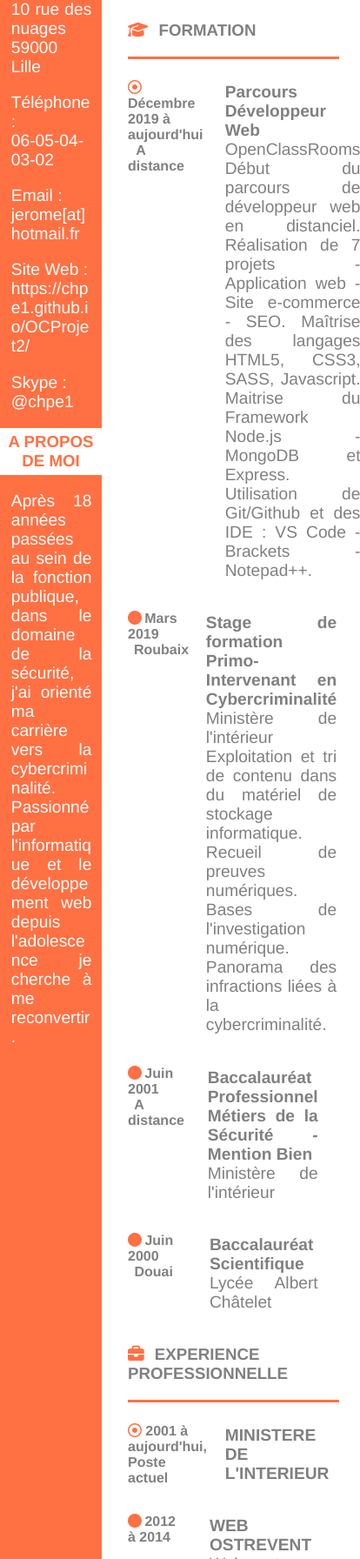
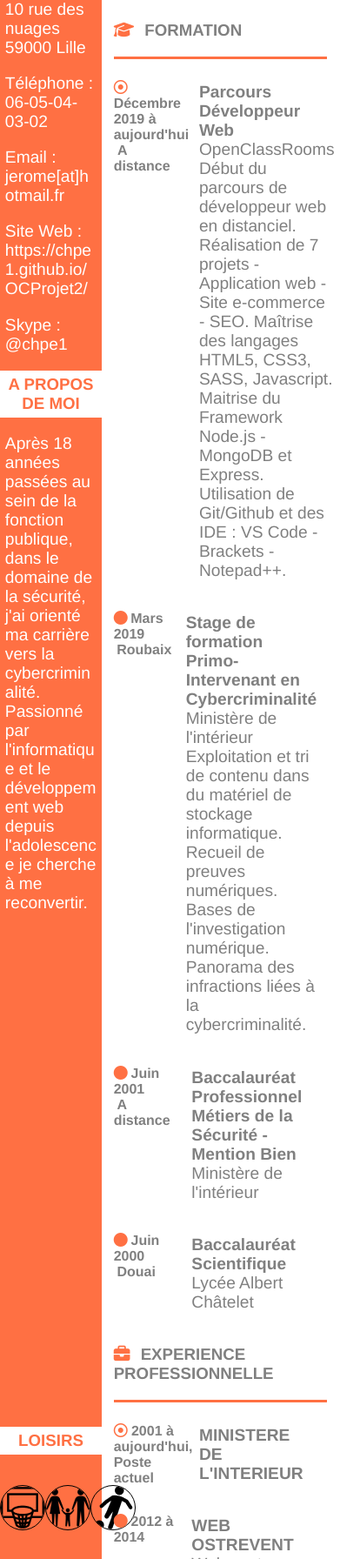
Before and after one commit to Maud-CISSE/OCProjet2, a website: page index.html in a window 390 px wide. Shown: the part 208-2000 px from the top of the page at 87% size, 414 px wide, since content can reach past the window. Drawn offline with Linux system fonts and the light colour scheme.

Commit message:
V2 : font reduction and bug correction in responsive

```diff
--- a/SCSS/style.scss
+++ b/SCSS/style.scss
@@ -1,15 +1,9 @@
 $colour-primary:#FF7043;
 
 $breakpoints: (
-    laptopL: 1440px,
+    laptop: 1024px,
     tablet: 768px
 );
-
-@mixin laptopL-only {
-    @media all and (max-device-width: map-get($breakpoints, laptopL)) {
-        @content;
-    }
-}
 
 @mixin tablet-only {
     @media all and (max-device-width: map-get($breakpoints, tablet)) {
@@ -35,7 +29,8 @@ a:hover{
 }
 
 .marge{
-    margin-left: 11%;
+    margin-left: 5%;
+    margin-right: 5%;
 }
 
   #page {
@@ -43,6 +38,7 @@ a:hover{
     flex-wrap: wrap;
     @include tablet-only{
       flex-direction: column-reverse;
+        font-size: 0.9em;
     }
         aside {
             width: 30%;
@@ -51,6 +47,7 @@ a:hover{
             min-height: 100vh;
             @include tablet-only{
                 width: 100%;
+                min-height: 100%;
             }
             .myphoto {
                   @include tablet-only{
@@ -72,25 +69,39 @@ a:hover{
                 padding: 5px;
                 }
             .loisirs{
-                margin-top: 100vh;
+                margin-top: 70vh;
                 @include tablet-only{
                     margin-top: 0;
-                }
-                @include laptopL-only{
-                    margin-top : 90vh;
                 }
             }
             .icons{
                 display: flex;
                 align-items: center;
                 justify-content: space-around;
+                margin-bottom: 0;
+                img {
+                    border: 1px solid black;
+                    border-radius: 50% 50% 50% 50%;
+                }
             }
           }
           .content {
             font-size: 1.2em;
-            margin-right: 10%;
-            text-align: justify;
             word-wrap: break-word;
+            width: 65%;
+            font-weight: 50;
+              @include tablet-only{
+                  width: 90%;
+              }
+          }
+          .colleft {
+            font-size: 1.2em;
+            word-wrap: break-word;
+            width: 90%;
+            font-weight: 50;
+              @include tablet-only{
+                  width: 90%;
+              }
           }
           main {
             width: 70%;
@@ -132,10 +143,9 @@ a:hover{
                       .date {
                           width: 35%;
                           font-weight: 600;
-                      }
-                      .content{
-                          width: 65%;
-                          font-weight: 50;
+                          @include tablet-only{
+                            width: 100%;
+                        }
                       }
                   }
                   .recommandations{
--- a/index.html
+++ b/index.html
@@ -15,13 +15,13 @@
             <aside>
                 <p class="myphoto"><img src="jerome_noiret.jpg" alt="Ma photo" /></p>
                 <h3>CONTACT</h3>
-                <p class="content marge">Adresse: <br/>10 rue des nuages 59000 Lille </p>
-                <p class="content marge">Téléphone :<br/> 06-05-04-03-02 </p>
-                <p class="content marge">Email : <br/>jerome[at]hotmail.fr</p>
-                <p class="content marge">Site Web :<br /> https://chpe1.github.io/OCProjet2/</p>
-                <p class="content marge">Skype :<br /> @chpe1</p>
+                <p class="colleft marge">Adresse: <br/>10 rue des nuages 59000 Lille </p>
+                <p class="colleft marge">Téléphone :<br/> 06-05-04-03-02 </p>
+                <p class="colleft marge">Email : <br/>jerome[at]hotmail.fr</p>
+                <p class="colleft marge">Site Web :<br /> https://chpe1.github.io/OCProjet2/</p>
+                <p class="colleft marge">Skype :<br /> @chpe1</p>
                <h3>A PROPOS DE MOI</h3>
-                <p class="content marge">Après 18 années passées au sein de la fonction publique, dans le domaine de la sécurité, j'ai orienté ma carrière vers la cybercriminalité. Passionné par l'informatique et le développement web depuis l'adolescence je cherche à me reconvertir. </p>
+                <p class="colleft marge">Après 18 années passées au sein de la fonction publique, dans le domaine de la sécurité, j'ai orienté ma carrière vers la cybercriminalité. Passionné par l'informatique et le développement web depuis l'adolescence je cherche à me reconvertir. </p>
                 <h3 class="loisirs">LOISIRS</h3>
                 <div class="icons">
                     <p><img id="basket" src="basket.png" alt="Supporter du Hainaut Basket"></p>
```
Also changed, not shown: CSS/style.css, 1 other file.
